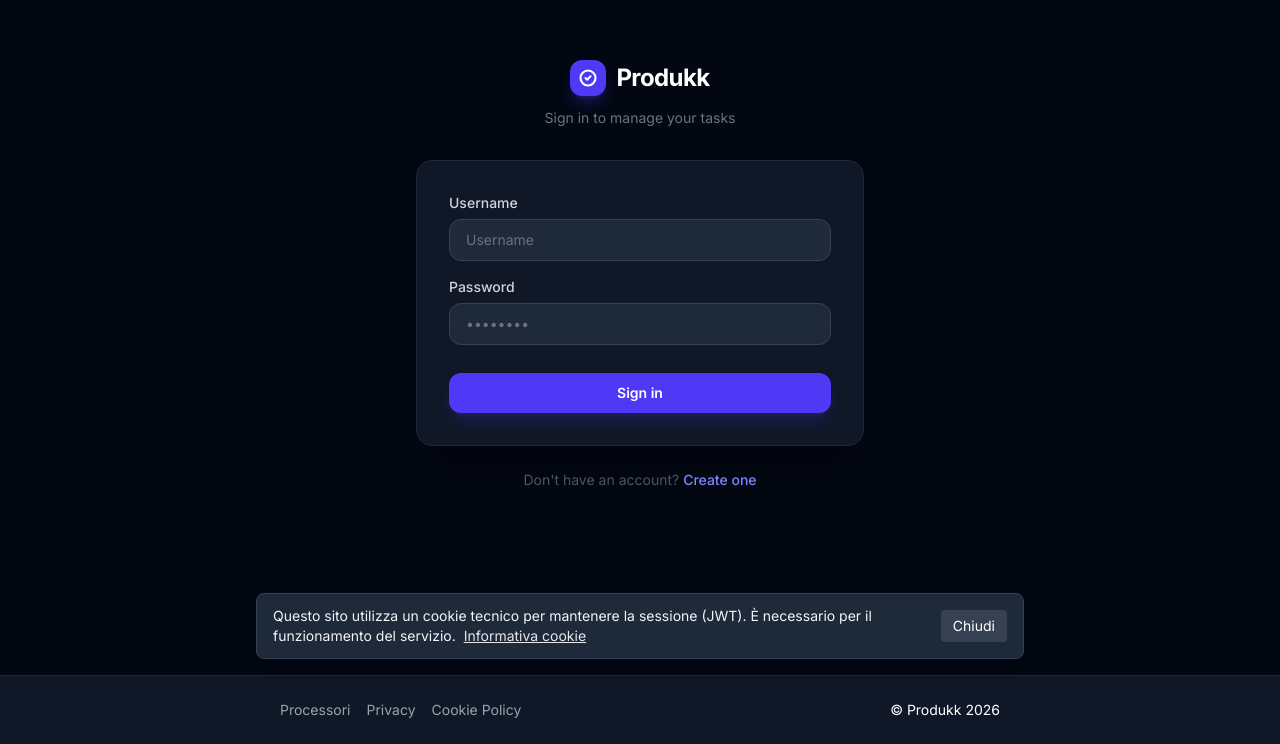
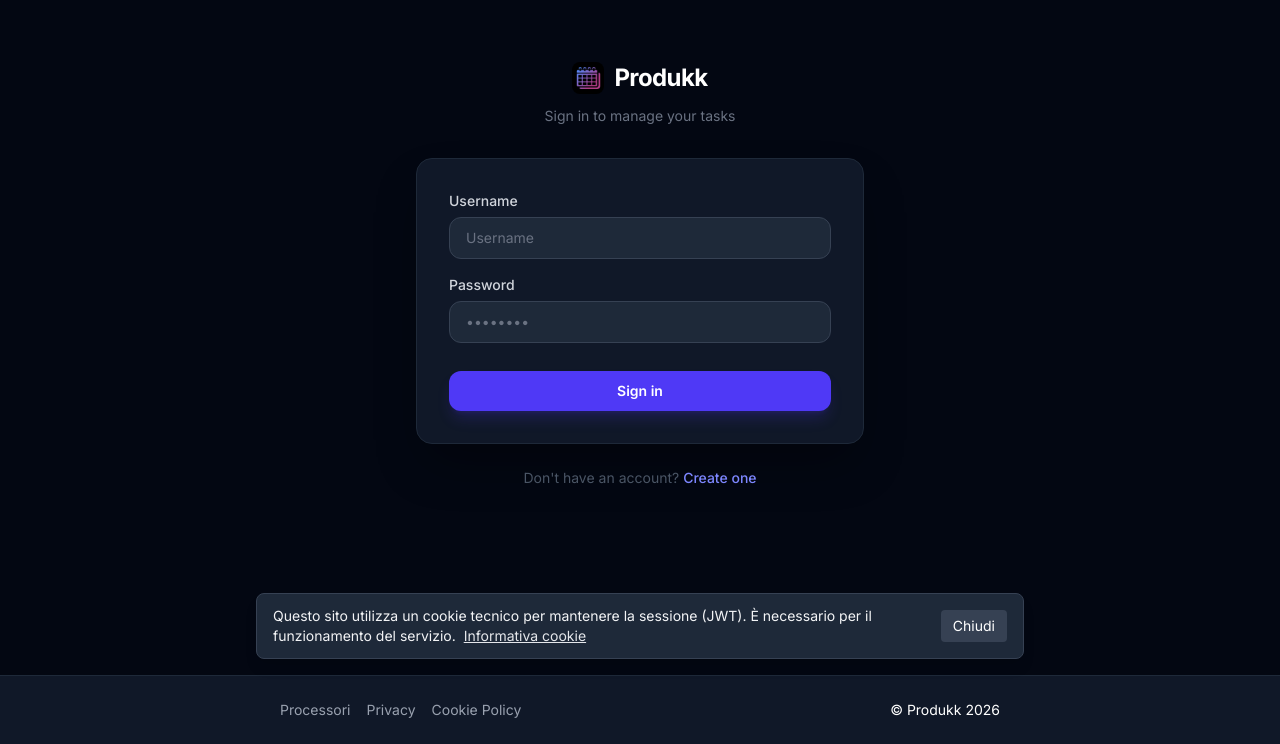
Before and after one commit to jakopo-webdev/produkk, an Angular app in the folder produkk-ui/: page /login in a window 1280 px wide. Shown: the part 125-869 px from the top of the page. Built offline with nearby package versions, Linux system fonts and the light colour scheme.

Commit message:
ui/ux: replace logo placeholder with actual logo in login and register pages

```diff
--- a/produkk-ui/src/app/features/auth/login/login.html
+++ b/produkk-ui/src/app/features/auth/login/login.html
@@ -4,12 +4,7 @@
     <!-- Branding -->
     <div class="text-center mb-8">
       <div class="inline-flex items-center gap-2.5 mb-3">
-        <div class="w-9 h-9 bg-indigo-600 rounded-xl flex items-center justify-center shadow-lg shadow-indigo-600/30">
-          <svg xmlns="http://www.w3.org/2000/svg" class="w-5 h-5 text-white" viewBox="0 0 24 24" fill="none"
-            stroke="currentColor" stroke-width="2.5" stroke-linecap="round" stroke-linejoin="round">
-            <path d="M9 12l2 2 4-4m6 2a9 9 0 11-18 0 9 9 0 0118 0z" />
-          </svg>
-        </div>
+        <img src="assets/produkk-logo.png" alt="Produkk" class="w-8 h-8 rounded-lg object-cover" />
         <span class="text-2xl font-bold text-white tracking-tight">Produkk</span>
       </div>
       <p class="text-gray-500 text-sm">Sign in to manage your tasks</p>
--- a/produkk-ui/src/app/features/auth/register/register.html
+++ b/produkk-ui/src/app/features/auth/register/register.html
@@ -4,12 +4,7 @@
     <!-- Branding -->
     <div class="text-center mb-8">
       <div class="inline-flex items-center gap-2.5 mb-3">
-        <div class="w-9 h-9 bg-indigo-600 rounded-xl flex items-center justify-center shadow-lg shadow-indigo-600/30">
-          <svg xmlns="http://www.w3.org/2000/svg" class="w-5 h-5 text-white" viewBox="0 0 24 24" fill="none"
-            stroke="currentColor" stroke-width="2.5" stroke-linecap="round" stroke-linejoin="round">
-            <path d="M9 12l2 2 4-4m6 2a9 9 0 11-18 0 9 9 0 0118 0z" />
-          </svg>
-        </div>
+        <img src="assets/produkk-logo.png" alt="Produkk" class="w-8 h-8 rounded-lg object-cover" />
         <span class="text-2xl font-bold text-white tracking-tight">Produkk</span>
       </div>
       <p class="text-gray-500 text-sm">Create your free account</p>
```
